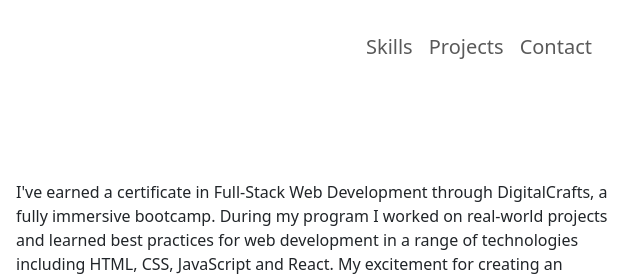
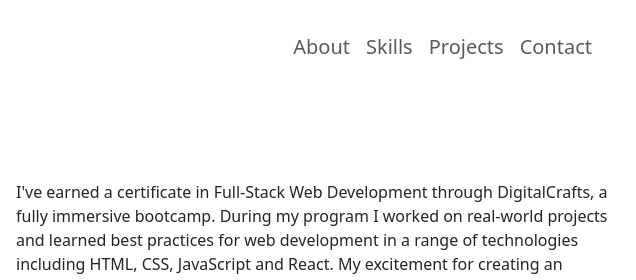
Before and after one commit to Victoria-Contreras/victoria-contreras-portfolio, a plain HTML site: page index.html in a window 1280 px wide. Shown: the top 280 px of the page, 644-1280 px from the left. Drawn offline with nearby package versions, Linux system fonts and the light colour scheme.

Commit message:
add about section to nav bar

```diff
--- a/index.html
+++ b/index.html
@@ -24,6 +24,7 @@
                 </button>
                 <div class="collapse navbar-collapse justify-content-end" id="navbarNavAltMarkup">
                     <div class="navbar-nav">
+                        <a class="nav-link" href="#">About</a>
                         <a class="nav-link" href="#">Skills</a>
                         <a class="nav-link" href="#">Projects</a>
                         <a class="nav-link" href="#">Contact</a>
```
